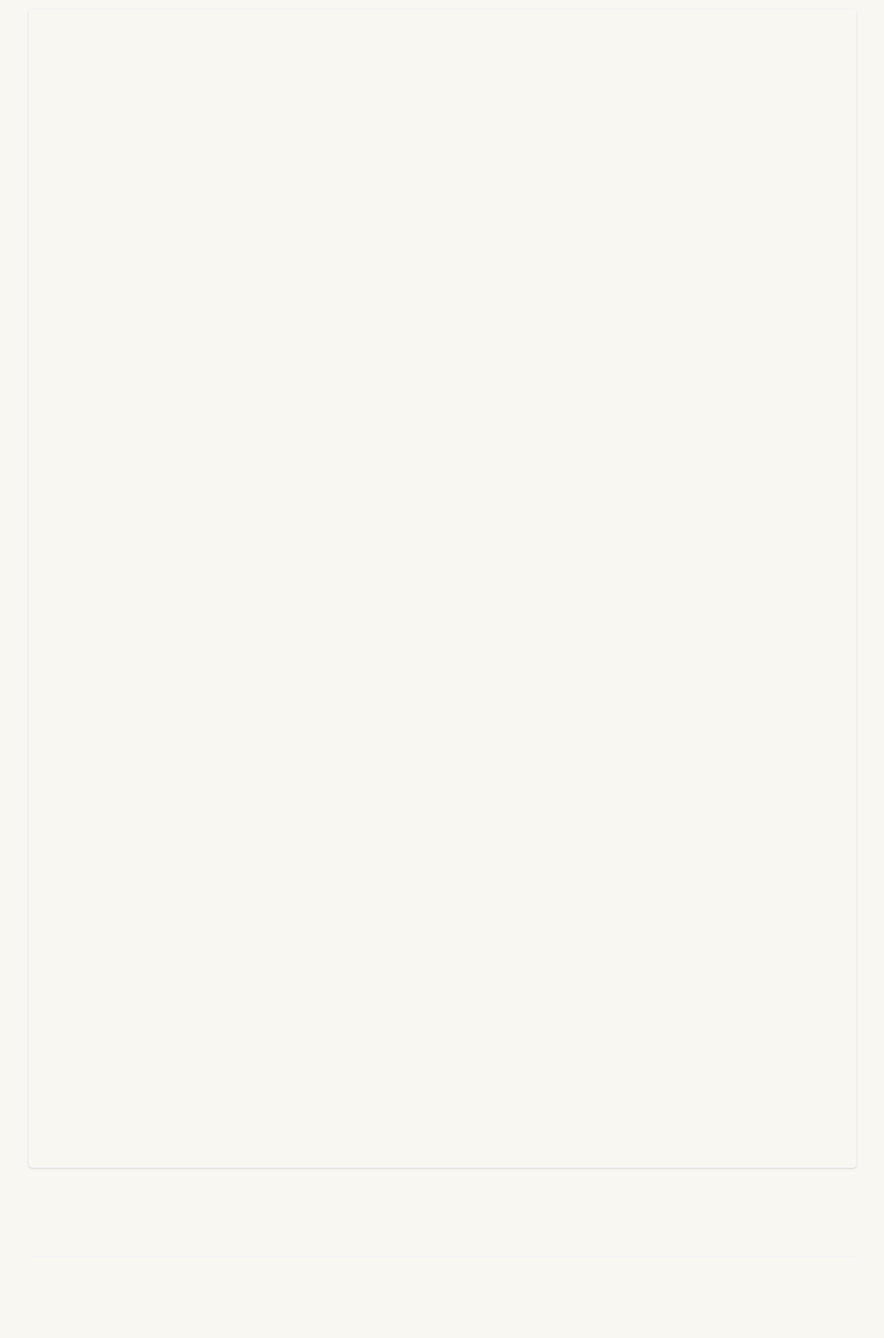
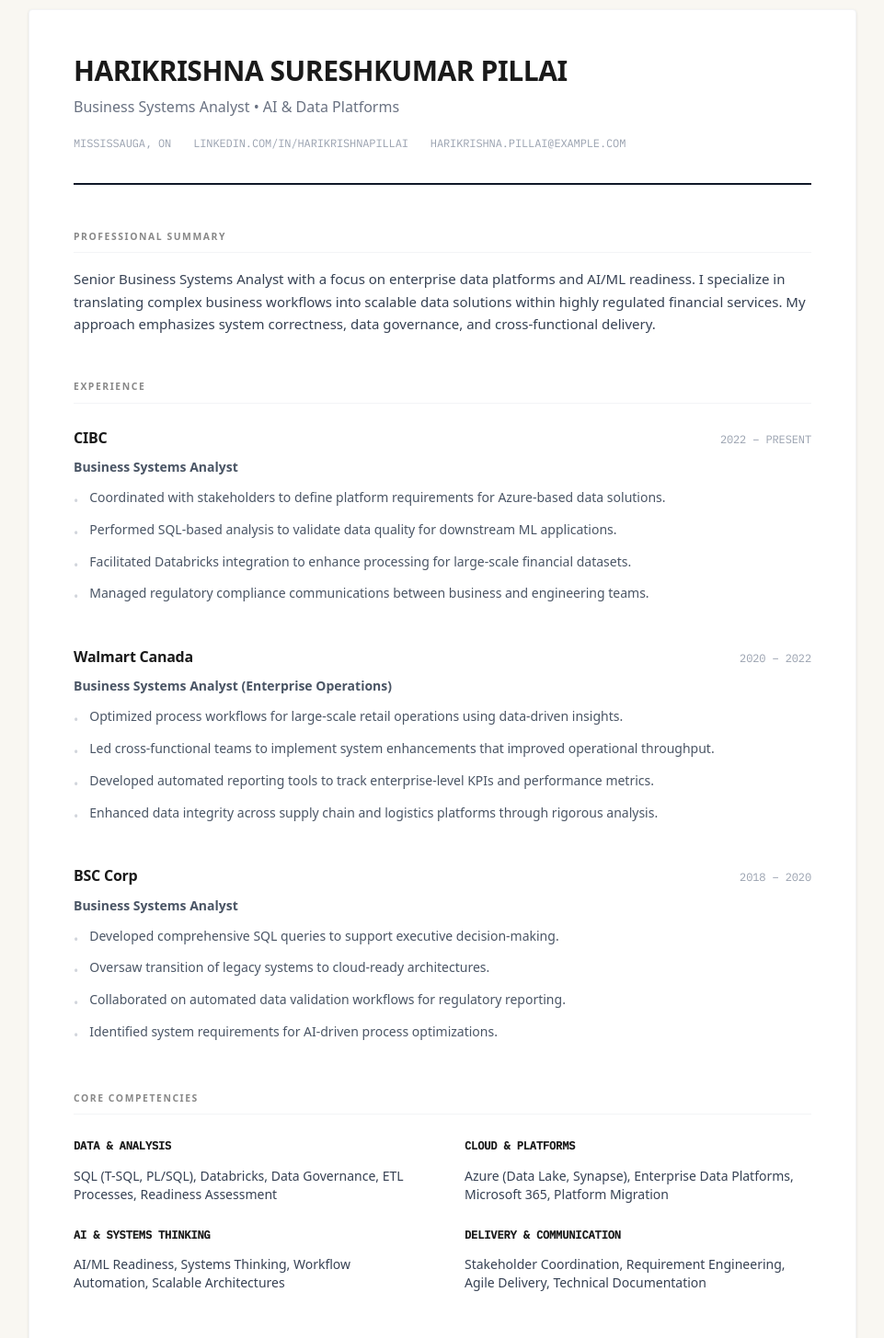
Before and after one commit to HarikrishnaSPillai/harikrishna-portfolio, a Next.js app: page /resume in a window 1280 px wide. Shown: the part 317-1772 px from the top of the page at 92% size, without its empty margins (159-1120 px from the left). Built offline with nearby package versions, Linux system fonts and the light colour scheme.

Commit message:
Optimize resume loading with high-fidelity HTML preview

```diff
--- a/src/app/resume/page.tsx
+++ b/src/app/resume/page.tsx
@@ -21,12 +21,95 @@
                     </a>
                 </header>
 
-                <section className="bg-white rounded border border-gray-100 overflow-hidden aspect-[1/1.4] relative group shadow-sm">
-                    <iframe
-                        src="/resume.pdf"
-                        className="w-full h-full border-none"
-                        title="Harikrishna Pillai Resume"
-                    />
+                <section className="bg-white rounded p-8 md:p-12 border border-gray-100 shadow-sm relative group overflow-hidden">
+                    <div className="max-w-full mx-auto font-sans text-gray-900">
+                        {/* Header Section */}
+                        <div className="border-b-2 border-gray-900 pb-8 mb-12">
+                            <h2 className="text-3xl font-bold tracking-tighter mb-2 uppercase">{data.name}</h2>
+                            <p className="text-gray-500 font-medium mb-4">{data.role} &bull; {data.specialization}</p>
+                            <div className="flex flex-wrap gap-x-6 gap-y-2 mono-meta text-[10px] text-gray-400 uppercase tracking-widest">
+                                <span>{data.location}</span>
+                                <span>{data.socials.linkedin.replace('https://', '')}</span>
+                                <span>{data.socials.email}</span>
+                            </div>
+                        </div>
+
+                        {/* Summary Section */}
+                        <div className="mb-12">
+                            <h3 className="label-caps text-gray-400 mb-4 border-b border-gray-100 pb-2">Professional Summary</h3>
+                            <p className="text-[15px] leading-relaxed text-gray-700 font-serif">
+                                {data.summary}
+                            </p>
+                        </div>
+
+                        {/* Experience Section */}
+                        <div className="mb-12">
+                            <h3 className="label-caps text-gray-400 mb-6 border-b border-gray-100 pb-2">Experience</h3>
+                            <div className="space-y-10">
+                                {data.experience.map((exp, idx) => (
+                                    <div key={idx}>
+                                        <div className="flex justify-between items-baseline mb-2">
+                                            <h4 className="font-bold text-gray-900">{exp.company}</h4>
+                                            <span className="mono-meta text-[10px] text-gray-400 uppercase">{exp.period}</span>
+                                        </div>
+                                        <p className="text-sm font-semibold text-gray-600 mb-3">{exp.role}</p>
+                                        <ul className="space-y-2">
+                                            {exp.bullets.map((bullet, bIdx) => (
+                                                <li key={bIdx} className="text-sm text-gray-600 flex gap-3 leading-relaxed">
+                                                    <span className="text-gray-300 flex-shrink-0 mt-1">•</span>
+                                                    <span>{bullet}</span>
+                                                </li>
+                                            ))}
+                                        </ul>
+                                    </div>
+                                ))}
+                            </div>
+                        </div>
+
+                        {/* Skills Section */}
+                        <div className="mb-12">
+                            <h3 className="label-caps text-gray-400 mb-6 border-b border-gray-100 pb-2">Core Competencies</h3>
+                            <div className="grid grid-cols-2 gap-x-12 gap-y-6">
+                                {Object.entries(data.skills).map(([category, items], idx) => (
+                                    <div key={idx}>
+                                        <h4 className="mono-meta text-[9px] uppercase tracking-[0.2em] text-gray-400 mb-3">{category}</h4>
+                                        <p className="text-sm text-gray-700 font-serif">
+                                            {items.join(', ')}
+                                        </p>
+                                    </div>
+                                ))}
+                            </div>
+                        </div>
+
+                        {/* Education & Certs - 2 column */}
+                        <div className="grid grid-cols-1 md:grid-cols-2 gap-12">
+                            <section>
+                                <h3 className="label-caps text-gray-400 mb-6 border-b border-gray-100 pb-2">Education</h3>
+                                {data.education.map((edu, idx) => (
+                                    <div key={idx}>
+                                        <h4 className="font-bold text-sm text-gray-900">{edu.degree}</h4>
+                                        <p className="text-xs text-gray-500 mt-1">{edu.institution}, {edu.year}</p>
+                                    </div>
+                                ))}
+                            </section>
+
+                            <section>
+                                <h3 className="label-caps text-gray-400 mb-6 border-b border-gray-100 pb-2">Active Credentials</h3>
+                                <div className="space-y-4">
+                                    {data.certifications.flatMap(g => g.items).slice(0, 4).map((cert, idx) => (
+                                        <div key={idx}>
+                                            <h4 className="font-bold text-[13px] text-gray-900 leading-tight">{cert.name}</h4>
+                                            <div className="flex gap-2 mono-meta text-[9px] text-gray-400 uppercase mt-1">
+                                                <span>{cert.issuer}</span>
+                                                <span>&bull;</span>
+                                                <span>ID: {cert.credentialId.split('-')[0]}...</span>
+                                            </div>
+                                        </div>
+                                    ))}
+                                </div>
+                            </section>
+                        </div>
+                    </div>
                 </section>
 
                 {/* Footer */}
```
